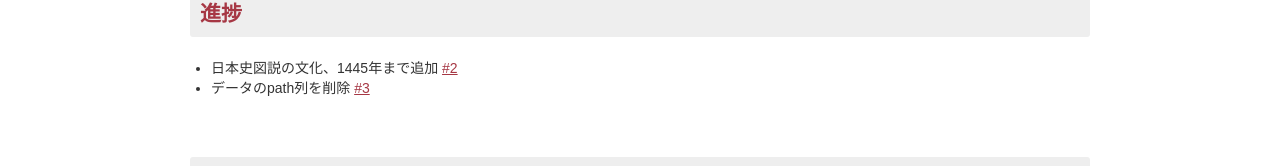
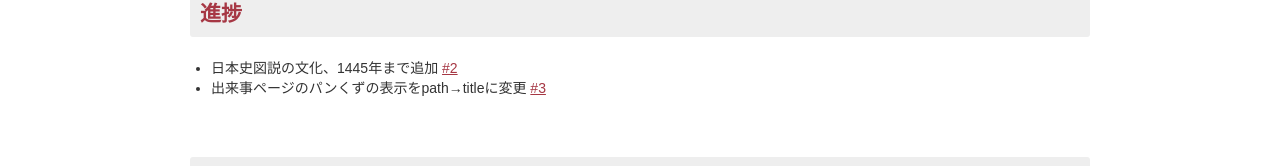
Before and after one commit to ryo-i/dai-sengoku-nenpyo, a Next.js app: page /about in a window 1280 px wide. Shown: the part 387-553 px from the top of the page. Built offline with nearby package versions, Linux system fonts and the light colour scheme.

Commit message:
出来事ページのパンくずの表示をpath→titleに変更 #3

```diff
--- a/components/EventBreadcrumb.tsx
+++ b/components/EventBreadcrumb.tsx
@@ -18,7 +18,7 @@ const EventBreadcrumb = () => {
     <ul className="breadcrumb">
       <li><Link href="/"><a>Home</a></Link></li>
       <li><Link href={"/category/" + category.path}><a>{category.name}</a></Link></li>
-      <li>{eventData['path']}</li>
+      <li>{eventData['title']}</li>
     </ul>
   );
 };
--- a/components/IndexBreadcrumb.tsx
+++ b/components/IndexBreadcrumb.tsx
@@ -37,11 +37,7 @@ const IndexBreadcrumb = () => {
         return (
         <ul className="breadcrumb">
             <li><Link href="/"><a>Home</a></Link></li>
-            <li>
-            <Link href={hierarchy + "category/" + categoryPath}>
-                <a>{categoryName}</a>
-            </Link>
-            </li>
+            <li><Link href={hierarchy + "category/" + categoryPath}><a>{categoryName}</a></Link></li>
             <li>{queryInfo}</li>
         </ul>
         );
--- a/pages/about.tsx
+++ b/pages/about.tsx
@@ -58,7 +58,7 @@ function About() {
                 <h2>進捗</h2>
                 <ul>
                     <li>日本史図説の文化、1445年まで追加 <a href="https://github.com/ryo-i/dai-sengoku-nenpyo/issues/2" target="_blank">#2</a></li>
-                    <li>データのpath列を削除 <a href="https://github.com/ryo-i/dai-sengoku-nenpyo/issues/3" target="_blank">#3</a></li>
+                    <li>出来事ページのパンくずの表示をpath→titleに変更 <a href="https://github.com/ryo-i/dai-sengoku-nenpyo/issues/3" target="_blank">#3</a></li>
                 </ul>
             </section>
             <section>
```
Also changed, not shown: 1 other file (tests, documents, lock files or other folders).
